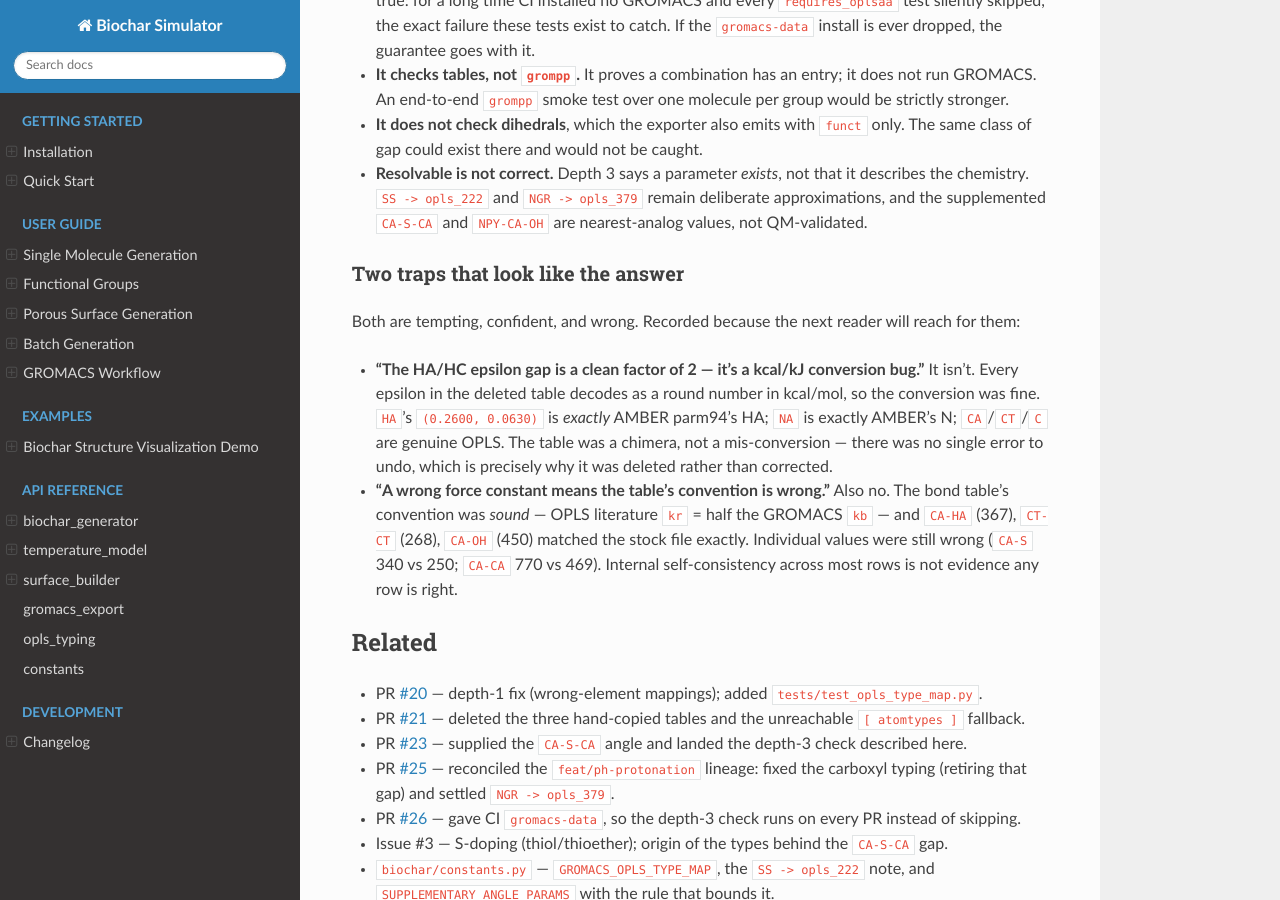
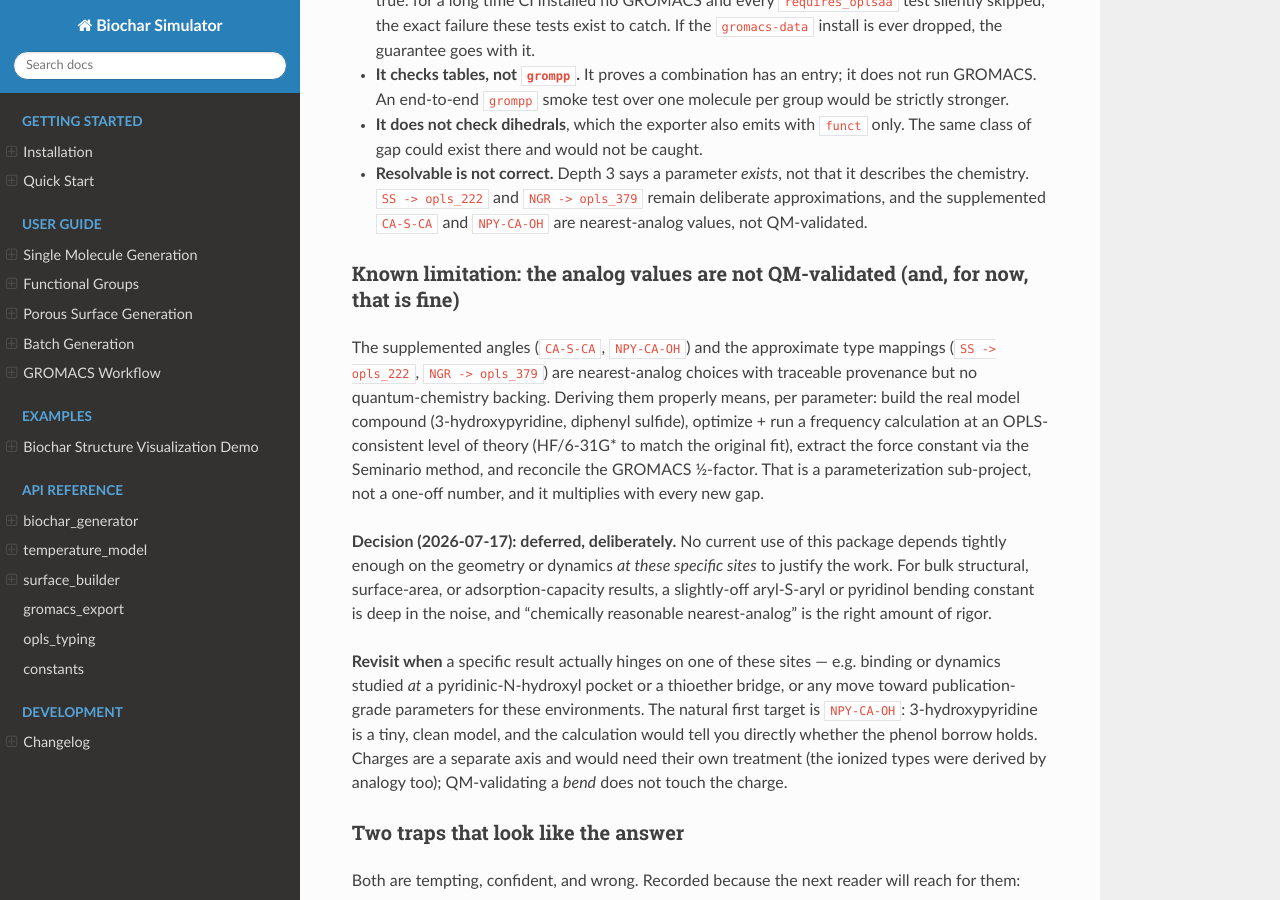
Before and after one commit to jolayfield/Biochar-simulator, a Sphinx documentation site: the page built from docs/solutions/conventions/verify-opls-types-against-real-forcefield.md, in a window 1280 px wide and 900 px high, scrolled down 3982 px. Built offline with Sphinx 7.4.7 and the Read the Docs theme 3.1.0, drawn with Linux system fonts in a browser that asks for light colours.

Commit message:
docs: record QM validation of the analog FF values as a deferred limitation
The supplemented angles (CA-S-CA, NPY-CA-OH) and the approximate mappings
(SS -> opls_222, NGR -> opls_379) are nearest-analog values with provenance but
no QM backing. Deriving them properly is a per-parameter parameterization
sub-project (model compound -> OPLS-consistent opt+freq -> Seminario force
constant -> half-factor reconciliation).

Records the decision to defer it: nothing currently depends tightly enough on
the geometry or dynamics at these specific sites to justify the work, and for
bulk structural/adsorption results these bending constants are in the noise.
States the criterion for revisiting (a result that actually hinges on a
pyridinic-N-hydroxyl pocket or thioether bridge, or publication-grade
parameters) so a future reader sees a decision, not an oversight.

Docs only.

Co-Authored-By: Claude Opus 4.8 <noreply@anthropic.com>

```diff
--- a/docs/solutions/conventions/verify-opls-types-against-real-forcefield.md
+++ b/docs/solutions/conventions/verify-opls-types-against-real-forcefield.md
@@ -205,6 +205,29 @@ Know the edges, or it will be trusted further than it earns:
   the chemistry. `SS -> opls_222` and `NGR -> opls_379` remain deliberate approximations, and
   the supplemented `CA-S-CA` and `NPY-CA-OH` are nearest-analog values, not QM-validated.
 
+### Known limitation: the analog values are not QM-validated (and, for now, that is fine)
+
+The supplemented angles (`CA-S-CA`, `NPY-CA-OH`) and the approximate type mappings
+(`SS -> opls_222`, `NGR -> opls_379`) are nearest-analog choices with traceable provenance
+but no quantum-chemistry backing. Deriving them properly means, per parameter: build the real
+model compound (3-hydroxypyridine, diphenyl sulfide), optimize + run a frequency calculation
+at an OPLS-consistent level of theory (HF/6-31G\* to match the original fit), extract the
+force constant via the Seminario method, and reconcile the GROMACS ½-factor. That is a
+parameterization sub-project, not a one-off number, and it multiplies with every new gap.
+
+**Decision (2026-07-17): deferred, deliberately.** No current use of this package depends
+tightly enough on the geometry or dynamics *at these specific sites* to justify the work. For
+bulk structural, surface-area, or adsorption-capacity results, a slightly-off aryl-S-aryl or
+pyridinol bending constant is deep in the noise, and "chemically reasonable nearest-analog" is
+the right amount of rigor.
+
+**Revisit when** a specific result actually hinges on one of these sites — e.g. binding or
+dynamics studied *at* a pyridinic-N-hydroxyl pocket or a thioether bridge, or any move toward
+publication-grade parameters for these environments. The natural first target is `NPY-CA-OH`:
+3-hydroxypyridine is a tiny, clean model, and the calculation would tell you directly whether
+the phenol borrow holds. Charges are a separate axis and would need their own treatment (the
+ionized types were derived by analogy too); QM-validating a *bend* does not touch the charge.
+
 ### Two traps that look like the answer
 
 Both are tempting, confident, and wrong. Recorded because the next reader will reach for
```
